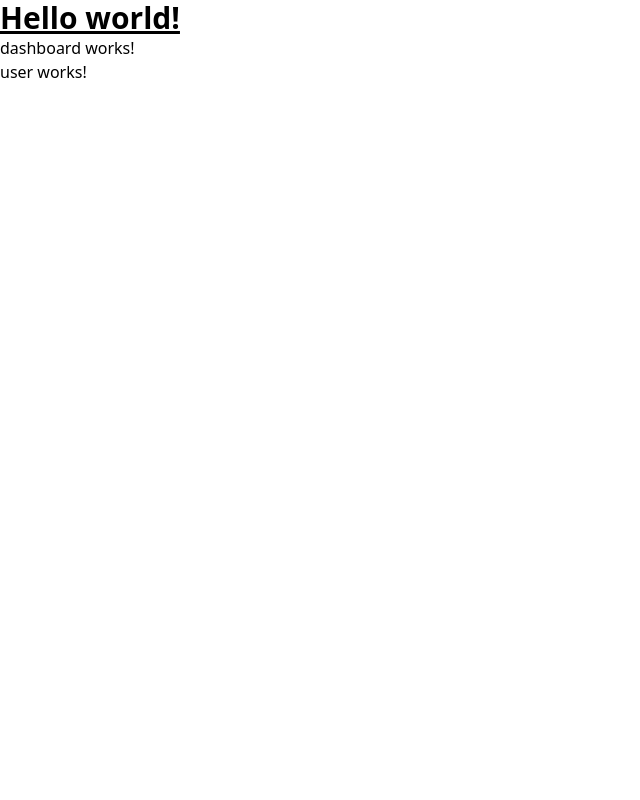
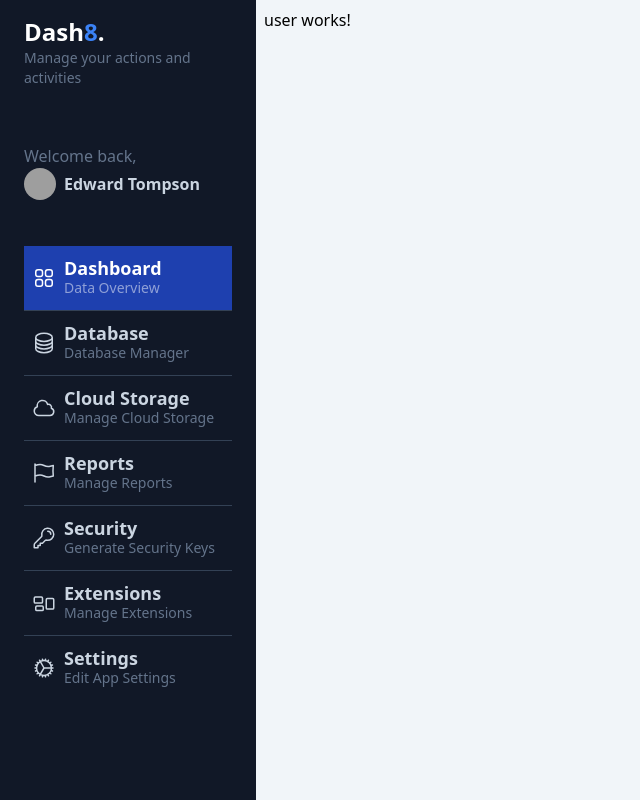
Before and after one commit to moive/my-dashboard-angular17-h, an Angular app: page /dashboard/user/1 in a window 1280 px wide. Shown: the whole page, without its empty margins (0-640 px from the left). Built offline with nearby package versions, Linux system fonts and the light colour scheme; grey boxes are pictures that could not be loaded.

Commit message:
config dashboard

```diff
--- a/src/app/app.component.html
+++ b/src/app/app.component.html
@@ -1,4 +1 @@
-<h1 class="text-3xl font-bold underline">
-  Hello world!
-</h1>
 <router-outlet />
--- a/src/app/dashboard/dashboard.component.html
+++ b/src/app/dashboard/dashboard.component.html
@@ -1,2 +1,9 @@
-<p>dashboard works!</p>
-<router-outlet />
+<div class="flex bg-slate-100 text-black overflow-y-scroll w-screen h-screen antialiased  selection:bg-blue-600 selection:text-white">
+    <div class="flex relative w-screen">
+        <app-sidemenu/>
+        <div class="text-black px-2 mt-2 w-full">
+          <router-outlet/>
+        </div>
+
+    </div>
+</div>
--- a/src/app/dashboard/dashboard.component.ts
+++ b/src/app/dashboard/dashboard.component.ts
@@ -1,9 +1,10 @@
 import { Component } from '@angular/core';
 import { RouterModule } from '@angular/router';
+import { SidemenuComponent } from '../shared/sidemenu/sidemenu.component';
 
 @Component({
   standalone: true,
-  imports: [RouterModule],
+  imports: [RouterModule, SidemenuComponent],
   templateUrl: './dashboard.component.html',
   styles: ``,
 })
--- a/src/app/shared/sidemenu/sidemenu.component.html
+++ b/src/app/shared/sidemenu/sidemenu.component.html
@@ -1 +1,98 @@
-<p>sidemenu works!</p>
+<div id="menu" class="bg-gray-900 min-h-screen z-10 text-slate-300 w-64 left-0 h-screen overflow-y-scroll">
+  <div id="logo" class="my-4 px-6">
+   <h1 class="text-lg md:text-2xl font-bold text-white">Dash<span class="text-blue-500">8</span>.</h1>
+   <p class="text-slate-500 text-sm">Manage your actions and activities</p>
+  </div>
+  <div id="profile" class="px-6 py-10">
+   <p class="text-slate-500">Welcome back,</p>
+   <a href="#" class="inline-flex space-x-2 items-center">
+       <span>
+           <img class="rounded-full w-8 h-8" src="https://images.unsplash.com/photo-1542909168-82c3e7fdca5c?ixlib=rb-4.0.3&ixid=MnwxMjA3fDB8MHxwaG90by1wYWdlfHx8fGVufDB8fHx8&auto=format&fit=crop&w=128&q=80" alt="">
+       </span>
+       <span class="text-sm md:text-base font-bold">
+           Edward Tompson
+       </span>
+       </a>
+  </div>
+  <div id="nav" class="w-full px-6">
+   <a href="#" class="w-full px-2 inline-flex space-x-2 items-center border-b border-slate-700 py-3 bg-blue-800 hover:bg-white/5 transition ease-linear duration-150">
+       <div>
+           <svg xmlns="http://www.w3.org/2000/svg" fill="none" viewBox="0 0 24 24" stroke-width="1.5" stroke="currentColor" class="w-6 h-6 text-white">
+               <path stroke-linecap="round" stroke-linejoin="round" d="M3.75 6A2.25 2.25 0 016 3.75h2.25A2.25 2.25 0 0110.5 6v2.25a2.25 2.25 0 01-2.25 2.25H6a2.25 2.25 0 01-2.25-2.25V6zM3.75 15.75A2.25 2.25 0 016 13.5h2.25a2.25 2.25 0 012.25 2.25V18a2.25 2.25 0 01-2.25 2.25H6A2.25 2.25 0 013.75 18v-2.25zM13.5 6a2.25 2.25 0 012.25-2.25H18A2.25 2.25 0 0120.25 6v2.25A2.25 2.25 0 0118 10.5h-2.25a2.25 2.25 0 01-2.25-2.25V6zM13.5 15.75a2.25 2.25 0 012.25-2.25H18a2.25 2.25 0 012.25 2.25V18A2.25 2.25 0 0118 20.25h-2.25A2.25 2.25 0 0113.5 18v-2.25z" />
+             </svg>
+
+       </div>
+       <div class="flex flex-col">
+           <span class="text-lg font-bold leading-5 text-white">Dashboard</span>
+           <span class="text-sm text-white/50 hidden md:block">Data Overview</span>
+       </div>
+   </a>
+   <a href="#" class="w-full px-2 inline-flex space-x-2 items-center border-b border-slate-700 py-3 hover:bg-white/5 transition ease-linear duration-150">
+       <div>
+           <svg xmlns="http://www.w3.org/2000/svg" fill="none" viewBox="0 0 24 24" stroke-width="1.5" stroke="currentColor" class="w-6 h-6">
+               <path stroke-linecap="round" stroke-linejoin="round" d="M20.25 6.375c0 2.278-3.694 4.125-8.25 4.125S3.75 8.653 3.75 6.375m16.5 0c0-2.278-3.694-4.125-8.25-4.125S3.75 4.097 3.75 6.375m16.5 0v11.25c0 2.278-3.694 4.125-8.25 4.125s-8.25-1.847-8.25-4.125V6.375m16.5 0v3.75m-16.5-3.75v3.75m16.5 0v3.75C20.25 16.153 16.556 18 12 18s-8.25-1.847-8.25-4.125v-3.75m16.5 0c0 2.278-3.694 4.125-8.25 4.125s-8.25-1.847-8.25-4.125" />
+             </svg>
+       </div>
+       <div class="flex flex-col">
+           <span class="text-lg text-slate-300 font-bold leading-5">Database</span>
+           <span class="text-sm text-slate-500 hidden md:block">Database Manager</span>
+       </div>
+   </a>
+   <a href="#" class="w-full px-2 inline-flex space-x-2 items-center border-b border-slate-700 py-3 hover:bg-white/5 transition ease-linear duration-150">
+       <div>
+           <svg xmlns="http://www.w3.org/2000/svg" fill="none" viewBox="0 0 24 24" stroke-width="1.5" stroke="currentColor" class="w-6 h-6">
+               <path stroke-linecap="round" stroke-linejoin="round" d="M2.25 15a4.5 4.5 0 004.5 4.5H18a3.75 3.75 0 001.332-7.257 3 3 0 00-3.758-3.848 5.25 5.25 0 00-10.233 2.33A4.502 4.502 0 002.25 15z" />
+             </svg>
+       </div>
+       <div class="flex flex-col">
+           <span class="text-lg text-slate-300 font-bold leading-5">Cloud Storage</span>
+           <span class="text-sm text-slate-500 hidden md:block">Manage Cloud Storage</span>
+       </div>
+   </a>
+   <a href="#" class="w-full px-2 inline-flex space-x-2 items-center border-b border-slate-700 py-3 hover:bg-white/5 transition ease-linear duration-150">
+       <div>
+           <svg xmlns="http://www.w3.org/2000/svg" fill="none" viewBox="0 0 24 24" stroke-width="1.5" stroke="currentColor" class="w-6 h-6">
+               <path stroke-linecap="round" stroke-linejoin="round" d="M3 3v1.5M3 21v-6m0 0l2.77-.693a9 9 0 016.208.682l.108.054a9 9 0 006.086.71l3.114-.732a48.524 48.524 0 01-.005-10.499l-3.11.732a9 9 0 01-6.085-.711l-.108-.054a9 9 0 00-6.208-.682L3 4.5M3 15V4.5" />
+             </svg>
+       </div>
+       <div class="flex flex-col">
+           <span class="text-lg text-slate-300 font-bold leading-5">Reports</span>
+           <span class="text-sm text-slate-500 hidden md:block">Manage Reports</span>
+       </div>
+   </a>
+   <a href="#" class="w-full px-2 inline-flex space-x-2 items-center border-b border-slate-700 py-3 hover:bg-white/5 transition ease-linear duration-150">
+       <div>
+           <svg xmlns="http://www.w3.org/2000/svg" fill="none" viewBox="0 0 24 24" stroke-width="1.5" stroke="currentColor" class="w-6 h-6">
+               <path stroke-linecap="round" stroke-linejoin="round" d="M15.75 5.25a3 3 0 013 3m3 0a6 6 0 01-7.029 5.912c-.563-.097-1.159.026-1.563.43L10.5 17.25H8.25v2.25H6v2.25H2.25v-2.818c0-.597.237-1.17.659-1.591l6.499-6.499c.404-.404.527-1 .43-1.563A6 6 0 1121.75 8.25z" />
+             </svg>
+       </div>
+       <div class="flex flex-col">
+           <span class="text-lg text-slate-300 font-bold leading-5">Security</span>
+           <span class="text-sm text-slate-500 hidden md:block">Generate Security Keys</span>
+       </div>
+   </a>
+   <a href="#" class="w-full px-2 inline-flex space-x-2 items-center border-b border-slate-700 py-3 hover:bg-white/5 transition ease-linear duration-150">
+       <div>
+           <svg xmlns="http://www.w3.org/2000/svg" fill="none" viewBox="0 0 24 24" stroke-width="1.5" stroke="currentColor" class="w-6 h-6">
+               <path stroke-linecap="round" stroke-linejoin="round" d="M2.25 7.125C2.25 6.504 2.754 6 3.375 6h6c.621 0 1.125.504 1.125 1.125v3.75c0 .621-.504 1.125-1.125 1.125h-6a1.125 1.125 0 01-1.125-1.125v-3.75zM14.25 8.625c0-.621.504-1.125 1.125-1.125h5.25c.621 0 1.125.504 1.125 1.125v8.25c0 .621-.504 1.125-1.125 1.125h-5.25a1.125 1.125 0 01-1.125-1.125v-8.25zM3.75 16.125c0-.621.504-1.125 1.125-1.125h5.25c.621 0 1.125.504 1.125 1.125v2.25c0 .621-.504 1.125-1.125 1.125h-5.25a1.125 1.125 0 01-1.125-1.125v-2.25z" />
+             </svg>
+       </div>
+       <div class="flex flex-col">
+           <span class="text-lg text-slate-300 font-bold leading-5">Extensions</span>
+           <span class="text-sm text-slate-500 hidden md:block">Manage Extensions</span>
+       </div>
+   </a>
+   <a href="#" class="w-full px-2 inline-flex space-x-2 items-center py-3 hover:bg-white/5 transition ease-linear duration-150">
+       <div>
+           <svg xmlns="http://www.w3.org/2000/svg" fill="none" viewBox="0 0 24 24" stroke-width="1.5" stroke="currentColor" class="w-6 h-6">
+               <path stroke-linecap="round" stroke-linejoin="round" d="M4.5 12a7.5 7.5 0 0015 0m-15 0a7.5 7.5 0 1115 0m-15 0H3m16.5 0H21m-1.5 0H12m-8.457 3.077l1.41-.513m14.095-5.13l1.41-.513M5.106 17.785l1.15-.964m11.49-9.642l1.149-.964M7.501 19.795l.75-1.3m7.5-12.99l.75-1.3m-6.063 16.658l.26-1.477m2.605-14.772l.26-1.477m0 17.726l-.26-1.477M10.698 4.614l-.26-1.477M16.5 19.794l-.75-1.299M7.5 4.205L12 12m6.894 5.785l-1.149-.964M6.256 7.178l-1.15-.964m15.352 8.864l-1.41-.513M4.954 9.435l-1.41-.514M12.002 12l-3.75 6.495" />
+             </svg>
+       </div>
+       <div class="flex flex-col">
+           <span class="text-lg text-slate-300 font-bold leading-5">Settings</span>
+           <span class="text-sm text-slate-500 hidden md:block">Edit App Settings</span>
+       </div>
+   </a>
+
+  </div>
+</div>
--- a/src/app/shared/sidemenu/sidemenu.component.ts
+++ b/src/app/shared/sidemenu/sidemenu.component.ts
@@ -1,12 +1,26 @@
 import { Component } from '@angular/core';
+import { routes } from '../../app.routes';
 
 @Component({
   selector: 'app-sidemenu',
   standalone: true,
   imports: [],
   templateUrl: './sidemenu.component.html',
-  styleUrl: './sidemenu.component.scss'
+  styleUrl: './sidemenu.component.scss',
 })
 export class SidemenuComponent {
+  constructor() {
+    // const dashboardRoutes = routes
+    //   .map((route) => route.children ?? [])
+    //   .flat()
+    //   .filter((route) => route && route.path)
+    //   .filter((route) => !route.path?.includes(':'));
+    // console.log(dashboardRoutes);
+  }
 
+  menuItems = routes
+    .map((route) => route.children ?? [])
+    .flat()
+    .filter((route) => route && route.path)
+    .filter((route) => !route.path?.includes(':'));
 }
```
